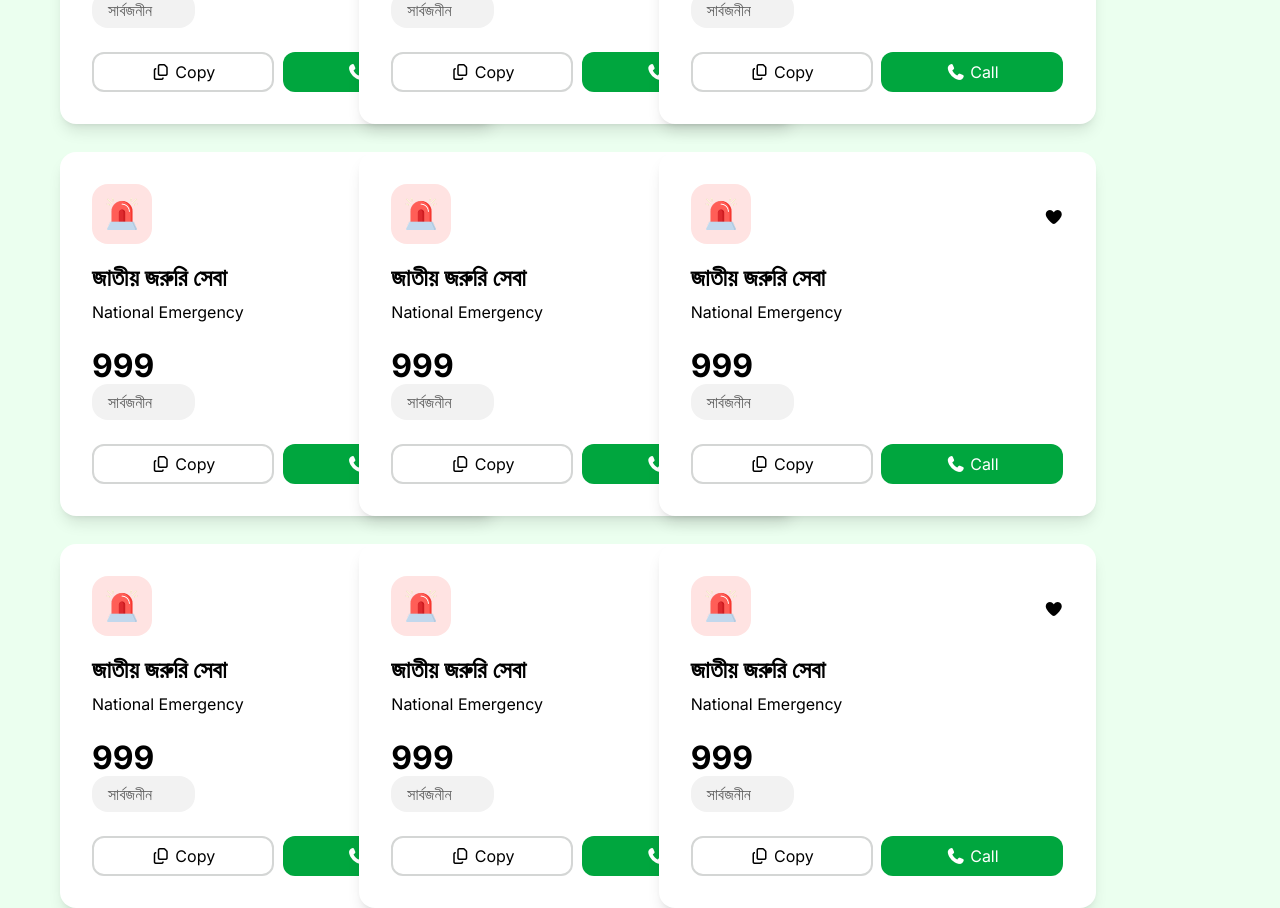
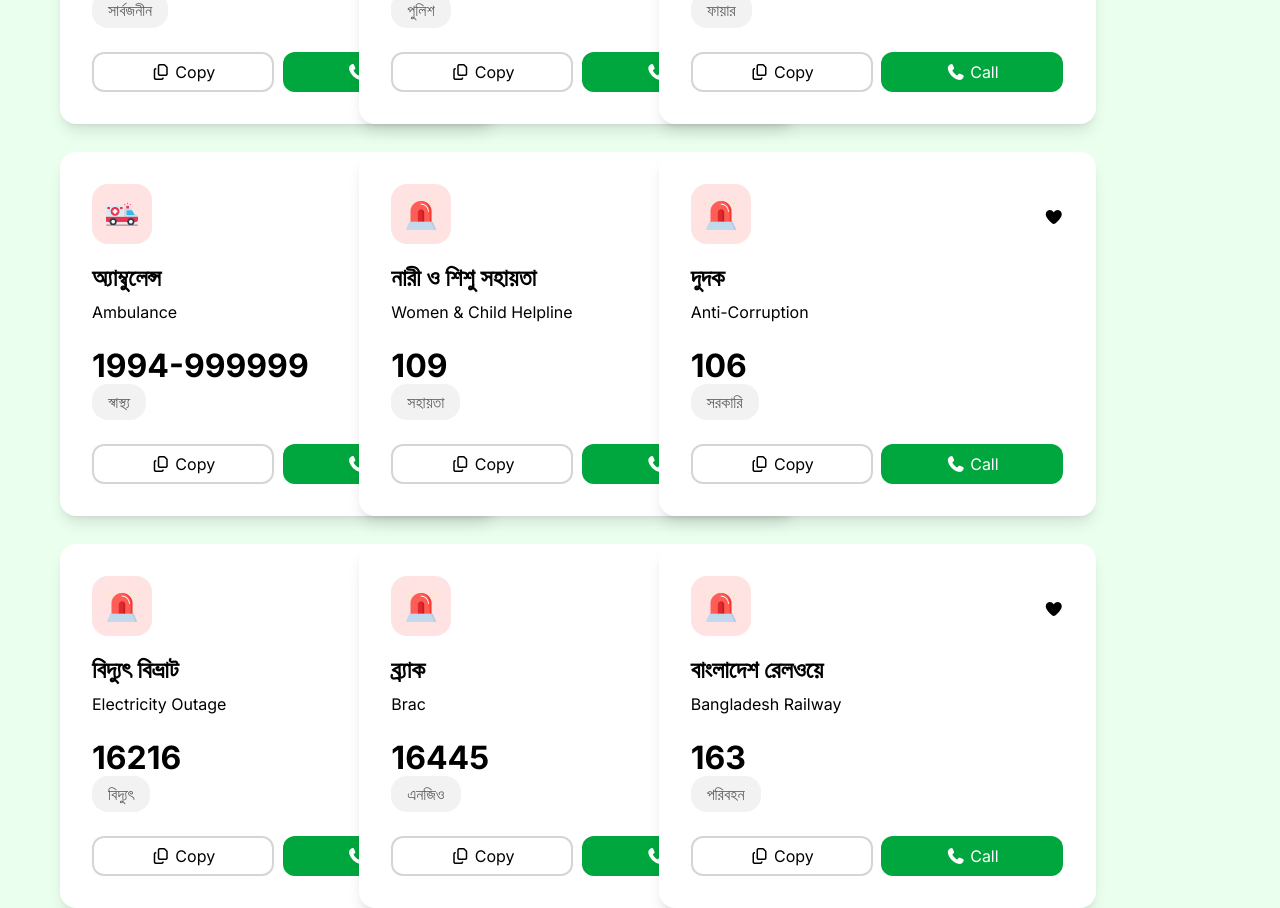
Before and after one commit to jahiddeveloper/Assignment-5, a plain HTML site: page index.html in a window 1280 px wide. Shown: the part 630-1538 px from the top of the page. Drawn offline with nearby package versions, Linux system fonts and the light colour scheme.

Commit message:
add love-icon

```diff
--- a/index.html
+++ b/index.html
@@ -34,7 +34,7 @@
 
             <div class="flex items-center">
                 <div class="flex justify-center items-center mr-5 w-[123px] h-[52px] bg-[#41ff6b1a] rounded-full">
-                    <p class="font-extrabold mr-1.5">0</p>
+                    <p class="count font-extrabold mr-1.5">0</p>
                     <img class="h-[30px] w-[30px]" src="./assets/heart.png" alt="">
                 </div>
 
@@ -73,12 +73,67 @@
                 <img class="h-[32px] w-[32px]" src="./assets/emergency.png" alt="">
             </div>
 
-            <div class="h-[18px] w-[20px]"><i class="fa-solid fa-heart"></i></div>
+            <div class="h-[18px] w-[20px]"><i class="fa-solid fa-heart love-icon"></i></div>
             </div>
             <h3 class="text-[1.5rem] font-semibold mt-4">জাতীয় জরুরি সেবা</h3>
             <p class="mt-1">National Emergency</p>
             <p class="mt-6 font-bold text-[32px] leading-9">999</p>
-            <p class="py-1.5 px-4 bg-[#f2f2f2] w-[103px] rounded-2xl text-[#5c5c5c]">সার্বজনীন</p>
+            <p class="py-1.5 px-4 bg-[#f2f2f2] inline-block rounded-2xl text-[#5c5c5c]">সার্বজনীন</p>
+            <br>
+            <button class="border-2 border-[#d4d6d5] h-[40px] w-[182px] rounded-xl mt-6"><i class="fa-regular fa-copy"></i> Copy</button>
+            <button class="ml-1 h-[40px] w-[182px] text-white bg-[#00a63e] rounded-xl"><i class="fa-solid fa-phone"></i> Call</button>
+        </div>
+
+
+        <div class="bg-white w-[437px] p-8 rounded-2xl shadow-lg">
+            <div class="flex justify-between items-center">
+                <div class="p-3.5 bg-[#dfefff] w-[60px] rounded-2xl">
+                <img class="h-[32px] w-[32px]" src="./assets/police.png" alt="">
+            </div>
+
+            <div class="h-[18px] w-[20px]"><i class="fa-solid fa-heart love-icon"></i></div>
+            </div>
+            <h3 class="text-[1.5rem] font-semibold mt-4">পুলিশ</h3>
+            <p class="mt-1">Police</p>
+            <p class="mt-6 font-bold text-[32px] leading-9">999</p>
+            <p class="py-1.5 px-4 bg-[#f2f2f2] inline-block rounded-2xl text-[#5c5c5c]">পুলিশ</p>
+            <br>
+            <button class="border-2 border-[#d4d6d5] h-[40px] w-[182px] rounded-xl mt-6"><i class="fa-regular fa-copy"></i> Copy</button>
+            <button class="ml-1 h-[40px] w-[182px] text-white bg-[#00a63e] rounded-xl"><i class="fa-solid fa-phone"></i> Call</button>
+        </div>
+
+
+        <div class="bg-white w-[437px] p-8 rounded-2xl shadow-lg">
+            <div class="flex justify-between items-center">
+                <div class="p-3.5 bg-[#ffe3e2] w-[60px] rounded-2xl">
+                <img class="h-[32px] w-[32px]" src="./assets/fire-service.png" alt="">
+            </div>
+
+            <div class="h-[18px] w-[20px]"><i class="fa-solid fa-heart love-icon"></i></div>
+            </div>
+            <h3 class="text-[1.5rem] font-semibold mt-4">ফায়ার সার্ভিস</h3>
+            <p class="mt-1">Fire Service</p>
+            <p class="mt-6 font-bold text-[32px] leading-9">999</p>
+            <p class="py-1.5 px-4 bg-[#f2f2f2] inline-block rounded-2xl text-[#5c5c5c]">ফায়ার</p>
+            <br>
+            <button class="border-2 border-[#d4d6d5] h-[40px] w-[182px] rounded-xl mt-6"><i class="fa-regular fa-copy"></i> Copy</button>
+            <button class="ml-1 h-[40px] w-[182px] text-white bg-[#00a63e] rounded-xl"><i class="fa-solid fa-phone"></i> Call</button>
+        </div>
+
+
+        <div class="bg-white w-[437px] p-8 rounded-2xl shadow-lg">
+            <div class="flex justify-between items-center">
+                <div class="p-3.5 bg-[#ffe3e2] w-[60px] rounded-2xl">
+                <img class="h-[32px] w-[32px]" src="./assets/ambulance.png" alt="">
+            </div>
+
+            <div class="h-[18px] w-[20px]"><i class="fa-solid fa-heart love-icon"></i></div>
+            </div>
+            <h3 class="text-[1.5rem] font-semibold mt-4">অ্যাম্বুলেন্স</h3>
+            <p class="mt-1">Ambulance</p>
+            <p class="mt-6 font-bold text-[32px] leading-9">1994-999999</p>
+            <p class="py-1.5 px-4 bg-[#f2f2f2] inline-block rounded-2xl text-[#5c5c5c]">স্বাস্থ্য</p>
+            <br>
             <button class="border-2 border-[#d4d6d5] h-[40px] w-[182px] rounded-xl mt-6"><i class="fa-regular fa-copy"></i> Copy</button>
             <button class="ml-1 h-[40px] w-[182px] text-white bg-[#00a63e] rounded-xl"><i class="fa-solid fa-phone"></i> Call</button>
         </div>
@@ -90,12 +145,13 @@
                 <img class="h-[32px] w-[32px]" src="./assets/emergency.png" alt="">
             </div>
 
-            <div class="h-[18px] w-[20px]"><i class="fa-solid fa-heart"></i></div>
+            <div class="h-[18px] w-[20px]"><i class="fa-solid fa-heart love-icon"></i></div>
             </div>
-            <h3 class="text-[1.5rem] font-semibold mt-4">জাতীয় জরুরি সেবা</h3>
-            <p class="mt-1">National Emergency</p>
-            <p class="mt-6 font-bold text-[32px] leading-9">999</p>
-            <p class="py-1.5 px-4 bg-[#f2f2f2] w-[103px] rounded-2xl text-[#5c5c5c]">সার্বজনীন</p>
+            <h3 class="text-[1.5rem] font-semibold mt-4">নারী ও শিশু সহায়তা</h3>
+            <p class="mt-1">Women & Child Helpline</p>
+            <p class="mt-6 font-bold text-[32px] leading-9">109</p>
+            <p class="py-1.5 px-4 bg-[#f2f2f2] inline-block rounded-2xl text-[#5c5c5c]">সহায়তা</p>
+            <br>
             <button class="border-2 border-[#d4d6d5] h-[40px] w-[182px] rounded-xl mt-6"><i class="fa-regular fa-copy"></i> Copy</button>
             <button class="ml-1 h-[40px] w-[182px] text-white bg-[#00a63e] rounded-xl"><i class="fa-solid fa-phone"></i> Call</button>
         </div>
@@ -107,12 +163,13 @@
                 <img class="h-[32px] w-[32px]" src="./assets/emergency.png" alt="">
             </div>
 
-            <div class="h-[18px] w-[20px]"><i class="fa-solid fa-heart"></i></div>
+            <div class="h-[18px] w-[20px]"><i class="fa-solid fa-heart love-icon"></i></div>
             </div>
-            <h3 class="text-[1.5rem] font-semibold mt-4">জাতীয় জরুরি সেবা</h3>
-            <p class="mt-1">National Emergency</p>
-            <p class="mt-6 font-bold text-[32px] leading-9">999</p>
-            <p class="py-1.5 px-4 bg-[#f2f2f2] w-[103px] rounded-2xl text-[#5c5c5c]">সার্বজনীন</p>
+            <h3 class="text-[1.5rem] font-semibold mt-4">দুদক</h3>
+            <p class="mt-1">Anti-Corruption</p>
+            <p class="mt-6 font-bold text-[32px] leading-9">106</p>
+            <p class="py-1.5 px-4 bg-[#f2f2f2] inline-block rounded-2xl text-[#5c5c5c]">সরকারি</p>
+            <br>
             <button class="border-2 border-[#d4d6d5] h-[40px] w-[182px] rounded-xl mt-6"><i class="fa-regular fa-copy"></i> Copy</button>
             <button class="ml-1 h-[40px] w-[182px] text-white bg-[#00a63e] rounded-xl"><i class="fa-solid fa-phone"></i> Call</button>
         </div>
@@ -124,12 +181,13 @@
                 <img class="h-[32px] w-[32px]" src="./assets/emergency.png" alt="">
             </div>
 
-            <div class="h-[18px] w-[20px]"><i class="fa-solid fa-heart"></i></div>
+            <div class="h-[18px] w-[20px]"><i class="fa-solid fa-heart love-icon"></i></div>
             </div>
-            <h3 class="text-[1.5rem] font-semibold mt-4">জাতীয় জরুরি সেবা</h3>
-            <p class="mt-1">National Emergency</p>
-            <p class="mt-6 font-bold text-[32px] leading-9">999</p>
-            <p class="py-1.5 px-4 bg-[#f2f2f2] w-[103px] rounded-2xl text-[#5c5c5c]">সার্বজনীন</p>
+            <h3 class="text-[1.5rem] font-semibold mt-4">বিদ্যুৎ বিভ্রাট</h3>
+            <p class="mt-1">Electricity Outage</p>
+            <p class="mt-6 font-bold text-[32px] leading-9">16216</p>
+            <p class="py-1.5 px-4 bg-[#f2f2f2] inline-block rounded-2xl text-[#5c5c5c]">বিদ্যুৎ</p>
+            <br>
             <button class="border-2 border-[#d4d6d5] h-[40px] w-[182px] rounded-xl mt-6"><i class="fa-regular fa-copy"></i> Copy</button>
             <button class="ml-1 h-[40px] w-[182px] text-white bg-[#00a63e] rounded-xl"><i class="fa-solid fa-phone"></i> Call</button>
         </div>
@@ -141,12 +199,13 @@
                 <img class="h-[32px] w-[32px]" src="./assets/emergency.png" alt="">
             </div>
 
-            <div class="h-[18px] w-[20px]"><i class="fa-solid fa-heart"></i></div>
+            <div class="h-[18px] w-[20px]"><i class="fa-solid fa-heart love-icon"></i></div>
             </div>
-            <h3 class="text-[1.5rem] font-semibold mt-4">জাতীয় জরুরি সেবা</h3>
-            <p class="mt-1">National Emergency</p>
-            <p class="mt-6 font-bold text-[32px] leading-9">999</p>
-            <p class="py-1.5 px-4 bg-[#f2f2f2] w-[103px] rounded-2xl text-[#5c5c5c]">সার্বজনীন</p>
+            <h3 class="text-[1.5rem] font-semibold mt-4">ব্র্যাক</h3>
+            <p class="mt-1">Brac</p>
+            <p class="mt-6 font-bold text-[32px] leading-9">16445</p>
+            <p class="py-1.5 px-4 bg-[#f2f2f2] inline-block rounded-2xl text-[#5c5c5c]">এনজিও</p>
+            <br>
             <button class="border-2 border-[#d4d6d5] h-[40px] w-[182px] rounded-xl mt-6"><i class="fa-regular fa-copy"></i> Copy</button>
             <button class="ml-1 h-[40px] w-[182px] text-white bg-[#00a63e] rounded-xl"><i class="fa-solid fa-phone"></i> Call</button>
         </div>
@@ -158,63 +217,13 @@
                 <img class="h-[32px] w-[32px]" src="./assets/emergency.png" alt="">
             </div>
 
-            <div class="h-[18px] w-[20px]"><i class="fa-solid fa-heart"></i></div>
+            <div class="h-[18px] w-[20px]"><i class="fa-solid fa-heart love-icon"></i></div>
             </div>
-            <h3 class="text-[1.5rem] font-semibold mt-4">জাতীয় জরুরি সেবা</h3>
-            <p class="mt-1">National Emergency</p>
-            <p class="mt-6 font-bold text-[32px] leading-9">999</p>
-            <p class="py-1.5 px-4 bg-[#f2f2f2] w-[103px] rounded-2xl text-[#5c5c5c]">সার্বজনীন</p>
-            <button class="border-2 border-[#d4d6d5] h-[40px] w-[182px] rounded-xl mt-6"><i class="fa-regular fa-copy"></i> Copy</button>
-            <button class="ml-1 h-[40px] w-[182px] text-white bg-[#00a63e] rounded-xl"><i class="fa-solid fa-phone"></i> Call</button>
-        </div>
-
-
-        <div class="bg-white w-[437px] p-8 rounded-2xl shadow-lg">
-            <div class="flex justify-between items-center">
-                <div class="p-3.5 bg-[#ffe3e2] w-[60px] rounded-2xl">
-                <img class="h-[32px] w-[32px]" src="./assets/emergency.png" alt="">
-            </div>
-
-            <div class="h-[18px] w-[20px]"><i class="fa-solid fa-heart"></i></div>
-            </div>
-            <h3 class="text-[1.5rem] font-semibold mt-4">জাতীয় জরুরি সেবা</h3>
-            <p class="mt-1">National Emergency</p>
-            <p class="mt-6 font-bold text-[32px] leading-9">999</p>
-            <p class="py-1.5 px-4 bg-[#f2f2f2] w-[103px] rounded-2xl text-[#5c5c5c]">সার্বজনীন</p>
-            <button class="border-2 border-[#d4d6d5] h-[40px] w-[182px] rounded-xl mt-6"><i class="fa-regular fa-copy"></i> Copy</button>
-            <button class="ml-1 h-[40px] w-[182px] text-white bg-[#00a63e] rounded-xl"><i class="fa-solid fa-phone"></i> Call</button>
-        </div>
-
-
-        <div class="bg-white w-[437px] p-8 rounded-2xl shadow-lg">
-            <div class="flex justify-between items-center">
-                <div class="p-3.5 bg-[#ffe3e2] w-[60px] rounded-2xl">
-                <img class="h-[32px] w-[32px]" src="./assets/emergency.png" alt="">
-            </div>
-
-            <div class="h-[18px] w-[20px]"><i class="fa-solid fa-heart"></i></div>
-            </div>
-            <h3 class="text-[1.5rem] font-semibold mt-4">জাতীয় জরুরি সেবা</h3>
-            <p class="mt-1">National Emergency</p>
-            <p class="mt-6 font-bold text-[32px] leading-9">999</p>
-            <p class="py-1.5 px-4 bg-[#f2f2f2] w-[103px] rounded-2xl text-[#5c5c5c]">সার্বজনীন</p>
-            <button class="border-2 border-[#d4d6d5] h-[40px] w-[182px] rounded-xl mt-6"><i class="fa-regular fa-copy"></i> Copy</button>
-            <button class="ml-1 h-[40px] w-[182px] text-white bg-[#00a63e] rounded-xl"><i class="fa-solid fa-phone"></i> Call</button>
-        </div>
-
-
-        <div class="bg-white w-[437px] p-8 rounded-2xl shadow-lg">
-            <div class="flex justify-between items-center">
-                <div class="p-3.5 bg-[#ffe3e2] w-[60px] rounded-2xl">
-                <img class="h-[32px] w-[32px]" src="./assets/emergency.png" alt="">
-            </div>
-
-            <div class="h-[18px] w-[20px]"><i class="fa-solid fa-heart"></i></div>
-            </div>
-            <h3 class="text-[1.5rem] font-semibold mt-4">জাতীয় জরুরি সেবা</h3>
-            <p class="mt-1">National Emergency</p>
-            <p class="mt-6 font-bold text-[32px] leading-9">999</p>
-            <p class="py-1.5 px-4 bg-[#f2f2f2] w-[103px] rounded-2xl text-[#5c5c5c]">সার্বজনীন</p>
+            <h3 class="text-[1.5rem] font-semibold mt-4">বাংলাদেশ রেলওয়ে</h3>
+            <p class="mt-1">Bangladesh Railway</p>
+            <p class="mt-6 font-bold text-[32px] leading-9">163</p>
+            <p class="py-1.5 px-4 bg-[#f2f2f2] inline-block rounded-2xl text-[#5c5c5c]">পরিবহন</p>
+            <br>
             <button class="border-2 border-[#d4d6d5] h-[40px] w-[182px] rounded-xl mt-6"><i class="fa-regular fa-copy"></i> Copy</button>
             <button class="ml-1 h-[40px] w-[182px] text-white bg-[#00a63e] rounded-xl"><i class="fa-solid fa-phone"></i> Call</button>
         </div>
@@ -225,5 +234,8 @@
         </div>
         </div>
     </main>
+
+
+    <script src="script.js"></script>
 </body>
 </html>
```
Also changed, not shown: script.js (+15 -0 lines).
